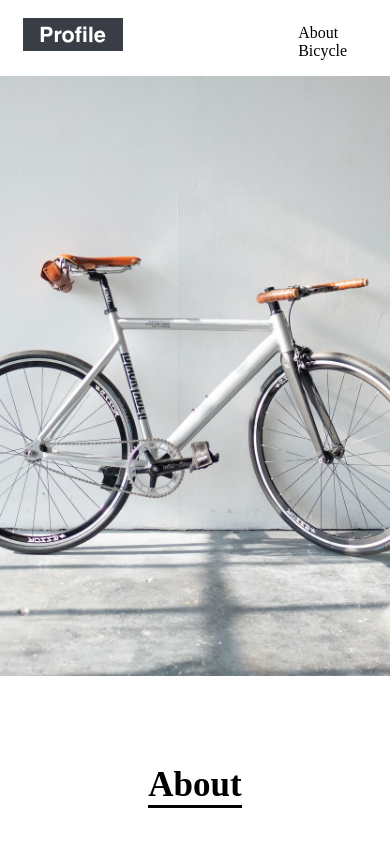
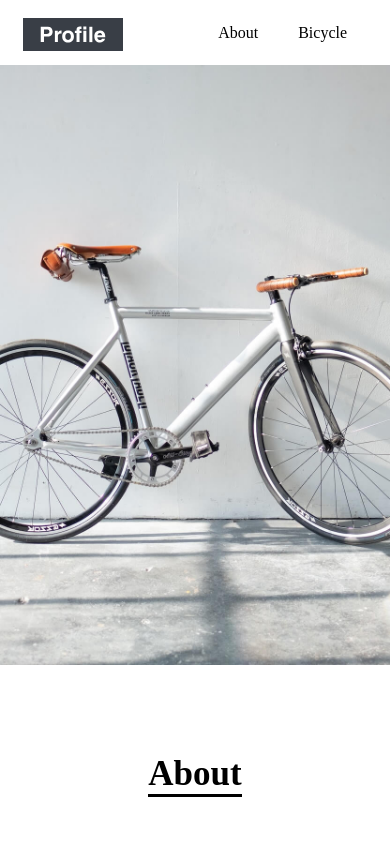
Before and after one commit to Yamatann/code-jump-01, a plain HTML site: page index.html in a window 390 px wide. Shown: the top 844 px of the page. Drawn offline with Linux system fonts and the light colour scheme.

Commit message:
headerlist fix html lang fix

```diff
--- a/index.html
+++ b/index.html
@@ -1,5 +1,7 @@
 <!DOCTYPE html>
-<html>
+
+<!--<html>-->
+  <html lang="ja">
     <head>
         <meta charset ="UTF-8">
         <title>Profile</title>
@@ -60,5 +62,5 @@
           </footer>
 
     </body>
-
-</html>
+  </html>
+<!--</html>-->
--- a/style.css
+++ b/style.css
@@ -20,6 +20,7 @@ ul {
 .header-list li {
     list-style: none;
     padding-right: 20px;
+    padding-left: 20px;
 }
 
 .mv img {
@@ -111,7 +112,8 @@ footer {
 
     ul {
         display: flex;
-        flex-direction: column;
+        /*flex-direction: column;*/
+        flex-direction: row;
         padding-left: 0;
     }
 
```
Also changed, not shown: 1 other file.
